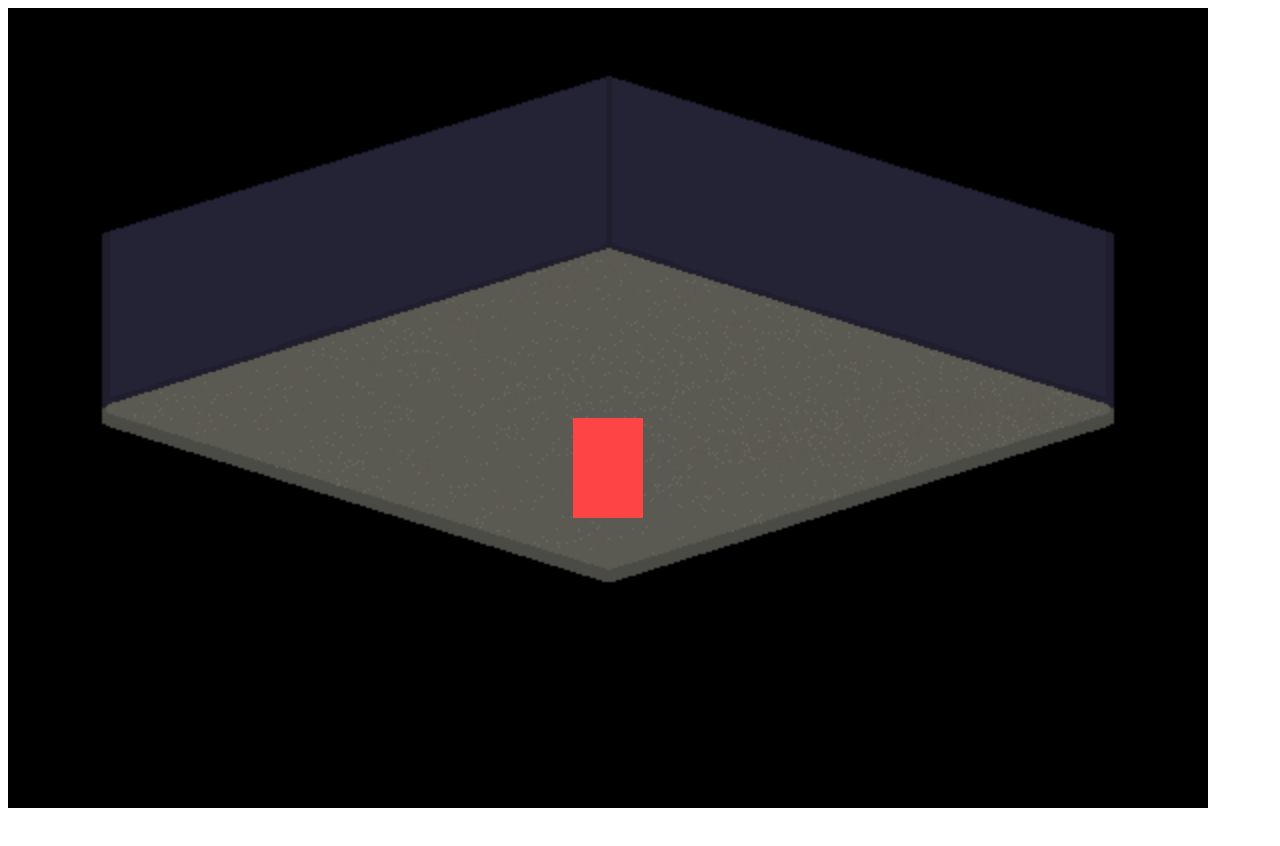
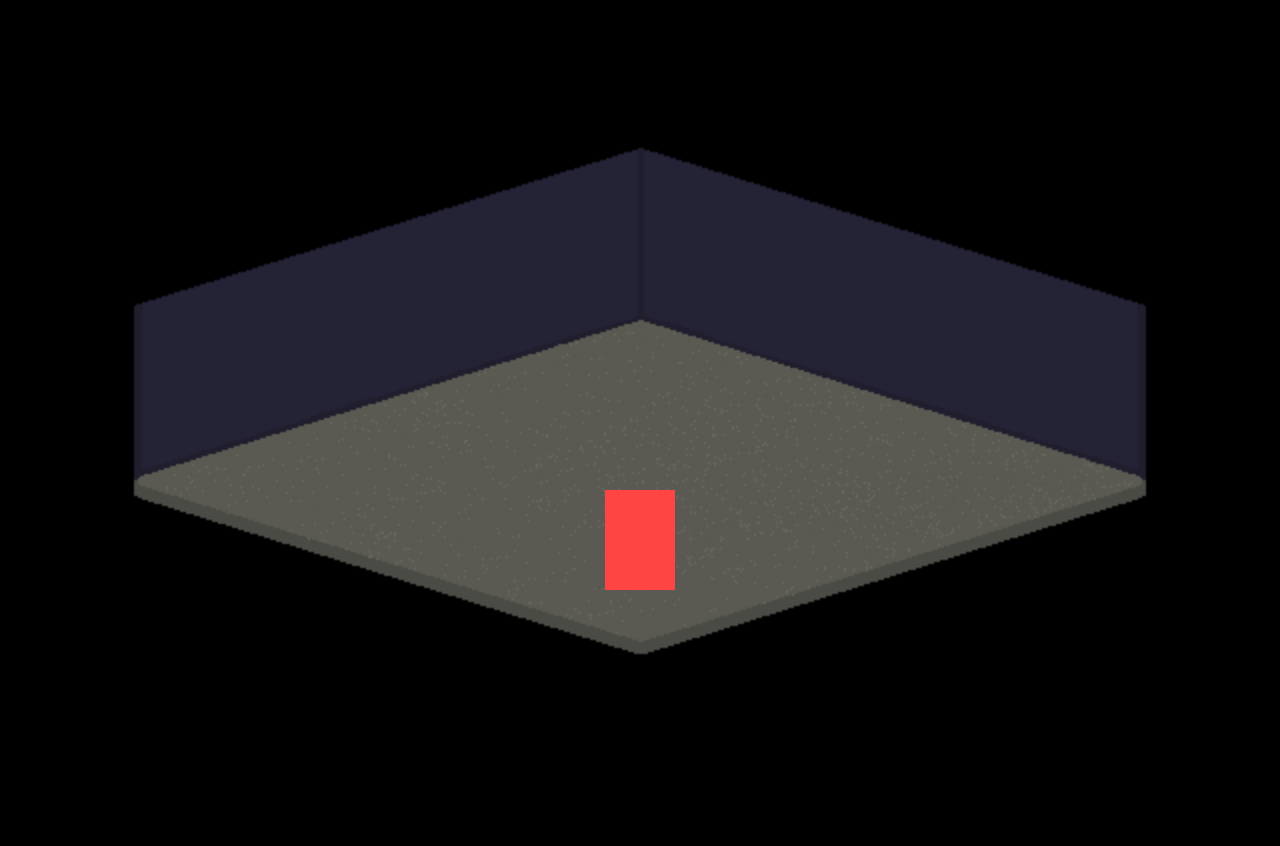
Before and after one commit to lisamaliqi/Escape_The_House, a website built with Vite: page index.html in a window 1280 px wide. Before the commit the page ends 820 px from the top, so only its background shows below. Built offline with nearby package versions, Linux system fonts and the light colour scheme; animation ran at ten frames a second.

Commit message:
center the canvas on the screen

```diff
--- a/index.html
+++ b/index.html
@@ -4,6 +4,7 @@
     <meta charset="UTF-8" />
     <meta name="viewport" content="width=device-width, initial-scale=1.0" />
     <title>Escape The House!</title>
+    <link rel="stylesheet" href="/src/style/main.scss" />
   </head>
   <body>
     <script type="module" src="/src/main.ts"></script>
--- a/src/main.ts
+++ b/src/main.ts
@@ -8,7 +8,7 @@ import { Room1 } from './game/rooms/room1/Room1'
   const app = new Application()
   await app.init({
     width: 1200, //choose width and hight of canvas
-    height: 800,
+    height: 700,
   })
 
   //put canvas on the page
--- /dev/null
+++ b/src/style/main.scss
@@ -0,0 +1,13 @@
+body {
+  margin: 0;
+  height: 100vh;
+  display: flex;
+  justify-content: center;
+  align-items: center;
+  margin-top: 5em;
+  background: #000;
+}
+
+canvas {
+  display: block;
+}
```
